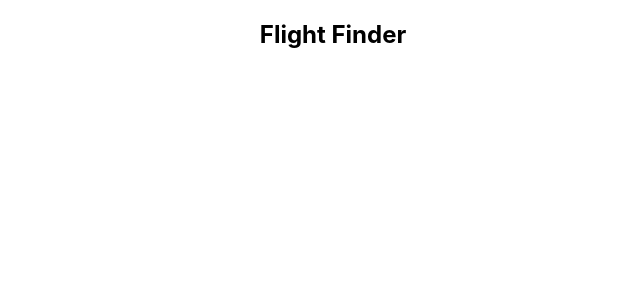
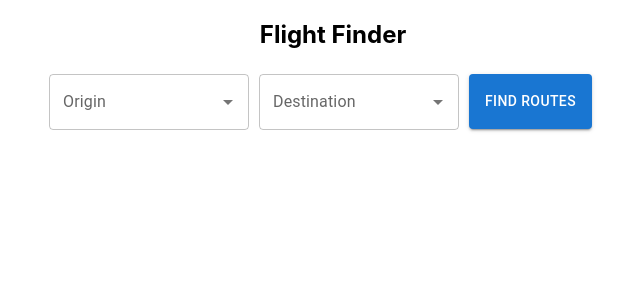
Before and after one commit to contactipraju/flight-finder, a React (Create React App) app: page / in a window 1280 px wide. Shown: the top 300 px of the page, without its empty margins (307-947 px from the left). Built offline with nearby package versions, Linux system fonts and the light colour scheme.

Commit message:
loading origin and destination autocomplete elements with sample data

```diff
--- a/src/modules/search-flights/components/FlightFinder/FlightFinder.js
+++ b/src/modules/search-flights/components/FlightFinder/FlightFinder.js
@@ -1,6 +1,29 @@
 import React from "react";
 
 import './FlightFinder.scss';
+
+import TextField from '@mui/material/TextField';
+import Autocomplete from '@mui/material/Autocomplete';
+import Button from '@mui/material/Button';
+
+let destinations = [
+	{ id: 'ADL', name: 'Adelaide' },
+	{ id: 'ASP', name: 'Alice Springs' },
+	{ id: 'BNE', name: 'Brisbane' },
+	{ id: 'CNS', name: 'Cairns' },
+	{ id: 'CBR', name: 'Canberra' },
+	{ id: 'DRW', name: 'Darwin' },
+	{ id: 'OOL', name: 'Gold Coast' },
+	{ id: 'HBA', name: 'Hobart' },
+	{ id: 'MEL', name: 'Melbourne' },
+	{ id: 'NTL', name: 'Newcastle' },
+	{ id: 'PER', name: 'Perth' },
+	{ id: 'MCY', name: 'Sunshine Coast' },
+	{ id: 'SYD', name: 'Sydney' },
+	{ id: 'TSW', name: 'Townsville' }
+];
+
+destinations = destinations.map(dest => ({ ...dest, label: dest.id + ' - ' + dest.name }));
 
 class FlightFinder extends React.Component {
 	constructor(props) {
@@ -10,14 +33,35 @@ class FlightFinder extends React.Component {
 		};
 	}
 
-	searchRoutes(origin, destination) {
-		//
-	}
-
 	render() {
 		return (
 			<div id="flight-finder">
 				<h2 className="component-title"> Flight Finder </h2>
+				<div className="inputs clearfix">
+					<div className="input">
+						<Autocomplete
+							disablePortal
+							id="select-origin"
+							options={destinations}
+							sx={{ width: 200 }}
+							renderInput={(params) => <TextField {...params} label="Origin" />}
+						/>
+					</div>
+					<div className="input">
+						<Autocomplete
+							disablePortal
+							id="select-destination"
+							options={destinations}
+							sx={{ width: 200 }}
+							renderInput={(params) => <TextField {...params} label="Destination" />}
+						/>
+					</div>
+					<div className="input">
+						<Button className="find" variant="contained"> Find Routes </Button>
+					</div>
+				</div>
+				<div className="results">
+				</div>
 			</div>
 		);
 	}
--- a/src/modules/search-flights/components/FlightFinder/FlightFinder.scss
+++ b/src/modules/search-flights/components/FlightFinder/FlightFinder.scss
@@ -1,3 +1,26 @@
 #flight-finder {
 	text-align: center;
+
+	.component-title {
+        text-align: center;
+    }
+
+    .inputs {
+        width: 578px;
+
+        margin-left: auto;
+        margin-right: auto;
+
+        .input {
+			float: left;
+            margin: 5px;
+        }
+
+        .find {
+            height: 55px;
+        }
+    }
+
+    .results {
+    }
 }
```
